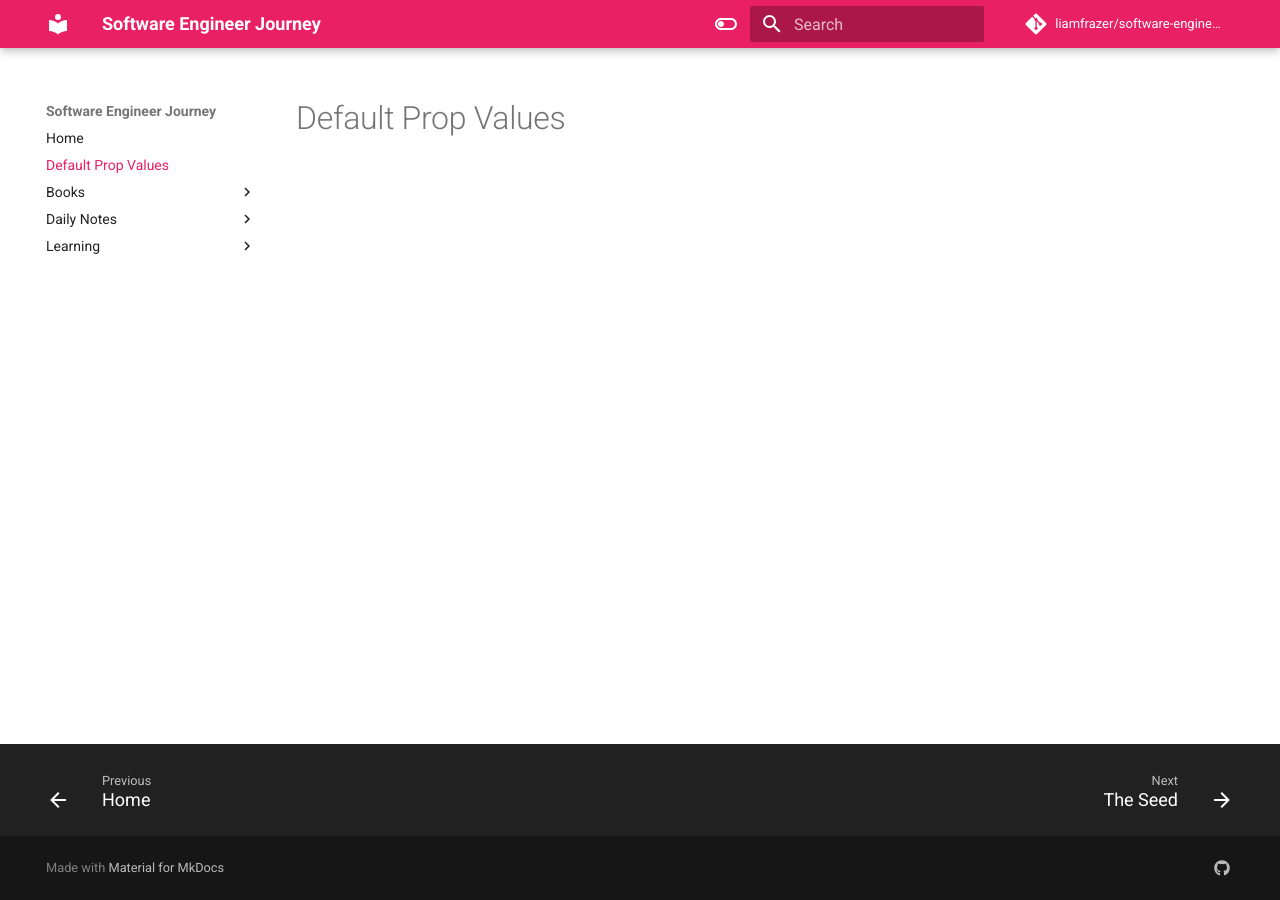
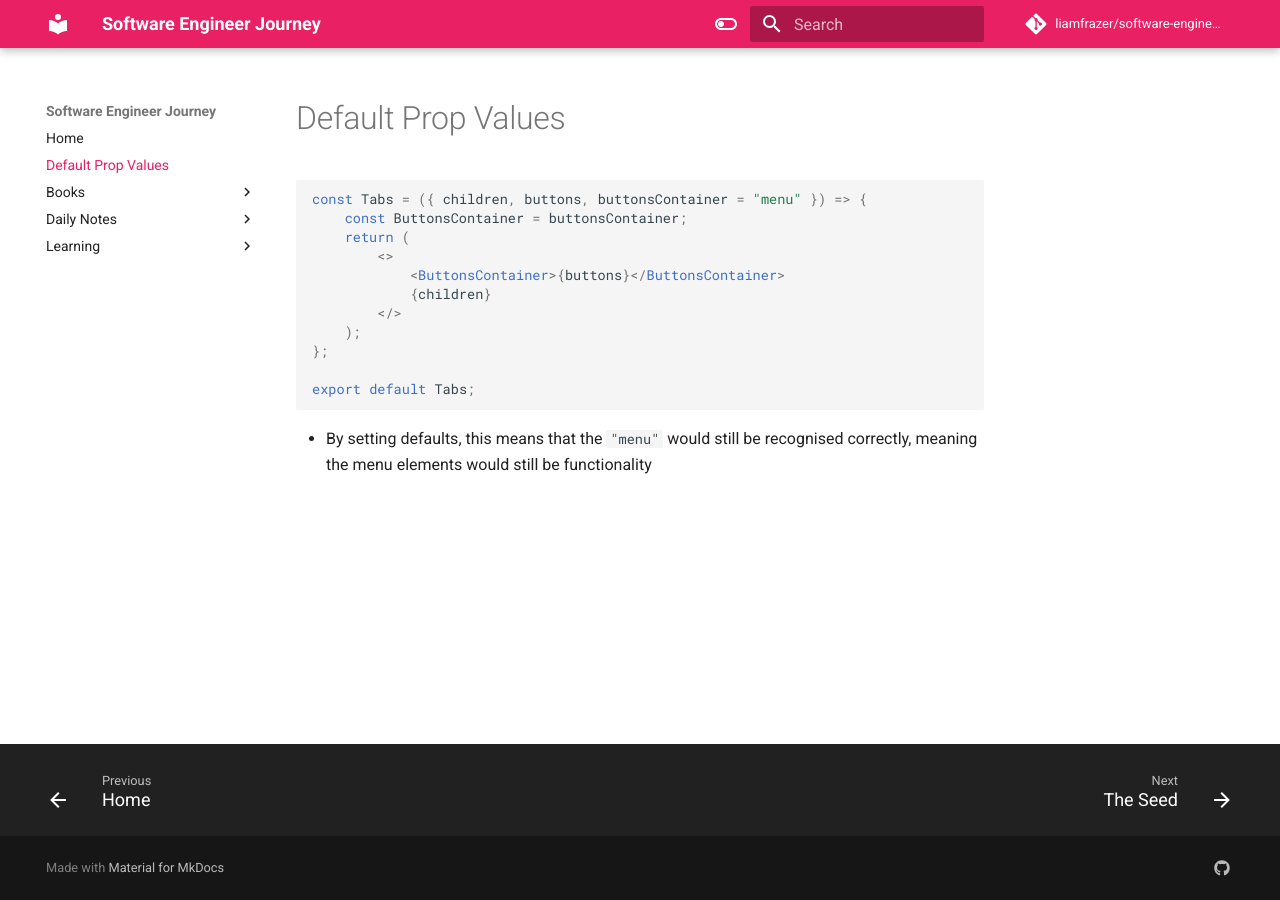
Before and after one commit to liamfrazer/software-engineer-journey, an MkDocs documentation site: the page built from docs/Default Prop Values.md, in a window 1280 px wide. Built offline with MkDocs 1.6.1 and Material for MkDocs 9.7.7, drawn with Linux system fonts in a browser that asks for light colours; comment, search, counter and statistics services are not loaded.

Commit message:
vault backup: 2023-12-22 11:42:43

````diff
--- a/docs/Default Prop Values.md
+++ b/docs/Default Prop Values.md
@@ -7,3 +7,19 @@ tags:
   - components
 ---
 # Default Prop Values
+
+```jsx
+const Tabs = ({ children, buttons, buttonsContainer = "menu" }) => {
+	const ButtonsContainer = buttonsContainer;
+	return (
+		<>
+			<ButtonsContainer>{buttons}</ButtonsContainer>
+			{children}
+		</>
+	);
+};
+
+export default Tabs;
+```
+
+* By setting defaults, this means that the `"menu"` would still be recognised correctly, meaning the menu elements would still be functionality
````
